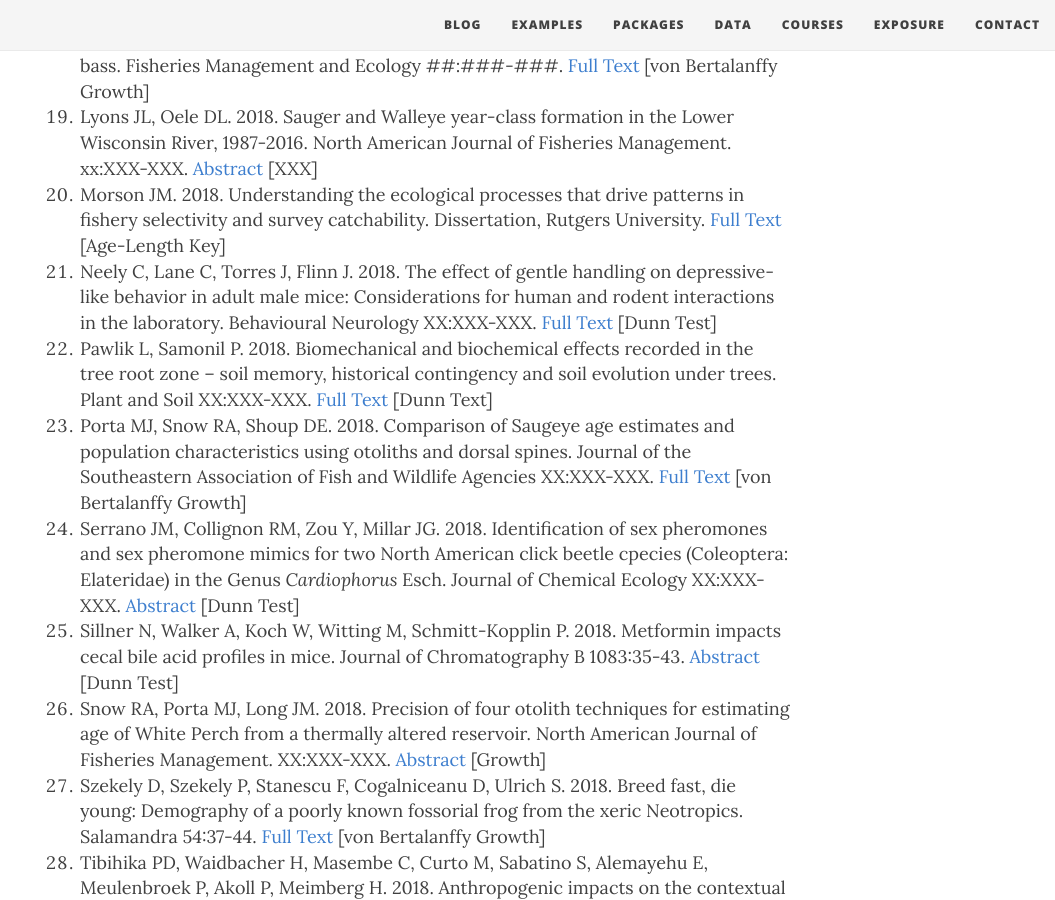
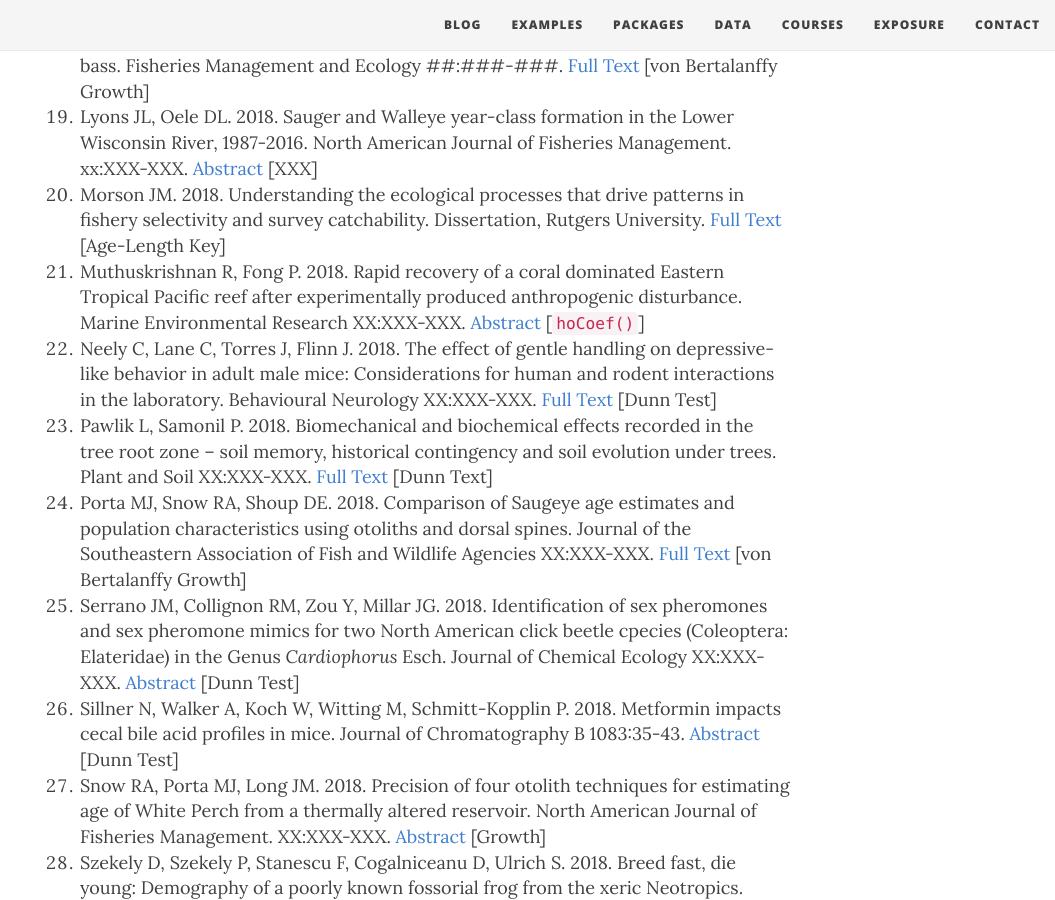
Before and after one commit to droglenc/fishR, a Jekyll site: the page built from exposure/exposure-citations18.md, in a window 1280 px wide and 900 px high, scrolled down 1990 px. Shown: the whole window, without its empty margins (225-1280 px from the left). Built offline with Jekyll 4.4.1, drawn with Linux system fonts in a browser that asks for light colours; nearby versions of some CDN libraries; some of the changed lines change nothing that is shown.

Commit message:
Added a citation

```diff
--- a/exposure/exposure-citations18.md
+++ b/exposure/exposure-citations18.md
@@ -5,7 +5,7 @@
 css: "/css/exposure-citation.css"
 ---
 
-The [**IFAR** book](http://derekogle.com/IFAR/), **fishR** website, or the **FSA** package were cited in the following <span id="contact-div">31</span> publications.
+The [**IFAR** book](http://derekogle.com/IFAR/), **fishR** website, or the **FSA** package were cited in the following <span id="contact-div">32</span> publications.
 
 1. Agbani PO, Kafoutchoni KM, Salako KV, Gbedomon RC, Kegbe AM, Karen H, Sinsin B. 2018. Traditional ecological knowledge-based assessment of threatened woody species and their potential substitutes in the Atakora mountain chain, a threatened hotspot of biodiversity in Northwestern Benin, West Africa. Journal of Ethnobiology and Ethnomedicine 14:21. [Full Text](https://ethnobiomed.biomedcentral.com/articles/10.1186/s13002-018-0219-6) [Dunn's Test]
 1. Babaluk JA, Knopp JA, Reist JD. 2018. Assessment of fish populations in six lakes near Sach Harbour, Banks Island, Northwest Territories, 1993-1994. Canada/Inuvialuit Fisheries Joint Management Committee Reort 2018-01. [Full Text](https://www.researchgate.net/profile/John_Babaluk/publication/323547130_Assessment_of_fish_populations_in_six_lakes_near_Sachs_Harbour_Banks_Island_Northwest_Territories_1993-1994/links/5a9c0c8baca2721e3f320937/Assessment-of-fish-populations-in-six-lakes-near-Sachs-Harbour-Banks-Island-Northwest-Territories-1993-1994.pdf) [von Bertalanffy Growth]
@@ -27,6 +27,7 @@
 1. Long JM, Holley CT, Taylor AT. 2018. Evaluation of ageing accuracy with complementary non-lethal methods for slow-growing, northern populations of shoal bass. Fisheries Management and Ecology ##:###-###. [Full Text](https://www.researchgate.net/publication/323615561_Evaluation_of_ageing_accuracy_with_complementary_non-lethal_methods_for_slow-growing_northern_populations_of_shoal_bass) [von Bertalanffy Growth]
 1. Lyons JL, Oele DL. 2018. Sauger and Walleye year-class formation in the Lower Wisconsin River, 1987-2016. North American Journal of Fisheries Management. xx:XXX-XXX. [Abstract](https://onlinelibrary.wiley.com/doi/abs/10.1002/nafm.10180) [XXX]
 1. Morson JM. 2018. Understanding the ecological processes that drive patterns in fishery selectivity and survey catchability. Dissertation, Rutgers University. [Full Text](http://scholar.google.com/scholar_url?url=https://rucore.libraries.rutgers.edu/rutgers-lib/56061/PDF/1/&hl=en&sa=X&scisig=AAGBfm3oPizfJa5iIEZHcrzzNZgYhkG9Zg&nossl=1&oi=scholaralrt) [Age-Length Key]
+1. Muthuskrishnan R, Fong P. 2018. Rapid recovery of a coral dominated Eastern Tropical Pacific reef after experimentally produced anthropogenic disturbance. Marine Environmental Research XX:XXX-XXX. [Abstract](https://www.sciencedirect.com/science/article/pii/S0141113617307080) [`hoCoef()`]
 1. Neely C, Lane C, Torres J, Flinn J. 2018. The effect of gentle handling on depressive-like behavior in adult male mice: Considerations for human and rodent interactions in the laboratory. Behavioural Neurology XX:XXX-XXX. [Full Text](http://scholar.google.com/scholar_url?url=http://downloads.hindawi.com/journals/bn/2018/2976014.pdf&hl=en&sa=X&scisig=AAGBfm3Pl5r_LR-W3gzkU0QCykj0RCOEWA&nossl=1&oi=scholaralrt) [Dunn Test]
 1. Pawlik L, Samonil P. 2018. Biomechanical and biochemical effects recorded in the tree root zone – soil memory, historical contingency and soil evolution under trees. Plant and Soil XX:XXX-XXX. [Full Text](https://link.springer.com/article/10.1007/s11104-018-3622-9) [Dunn Text]
 1. Porta MJ, Snow RA, Shoup DE. 2018. Comparison of Saugeye age estimates and population characteristics using otoliths and dorsal spines. Journal of the Southeastern Association of Fish and Wildlife Agencies XX:XXX-XXX. [Full Text](http://www.seafwa.org/Documents%20and%20Settings/46/Site%20Documents/2018%20Journal/J5_04Portaetal23-29.pdf) [von Bertalanffy Growth]
```
